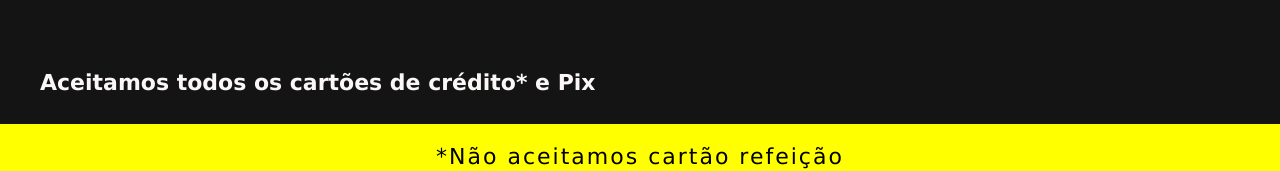
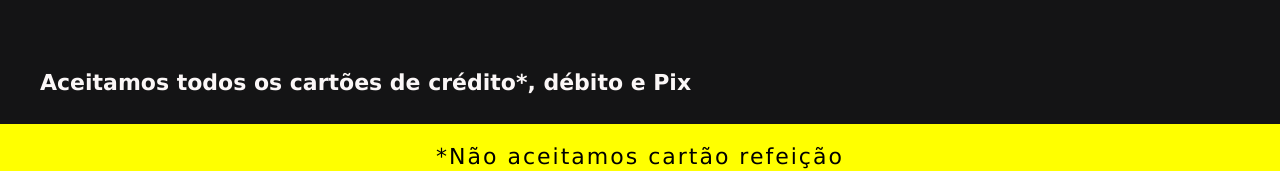
Before and after one commit to Crisbaroli/cardapio, a plain HTML site: page index.html in a window 1280 px wide. Shown: the part 3266-3437 px from the top of the page. Drawn offline with Linux system fonts and the light colour scheme.

Commit message:
alterações no texto

```diff
--- a/index.css
+++ b/index.css
@@ -4,8 +4,7 @@ body{
        margin: auto;
      background-color: rgb(20, 20, 21);
       font-family: 'Lucida Sans', 'Lucida Sans Regular', 'Lucida Grande', 'Lucida Sans Unicode', Geneva, Verdana, sans-serif
-
-}
+   }
 
 .cardapio{
   margin: 50px;
--- a/index.html
+++ b/index.html
@@ -37,6 +37,7 @@
             <li>Carne................................................................................R$17,00</li>
             <li>Toscana............................................................................R$17,00</li>
             <li>Misto (frango, carne e toscana).........................................R$17,00</li>
+
         </ul>
         <br>
         <p> (Acompanhamentos: feijão tropeiro/farofa, salada vinagrete, molho especial)</p>
@@ -63,9 +64,8 @@
         </article>
 
 
-
     <article>
-             <h3>Pastel</h3>
+       <h3>Pastel</h3>
      <div class="imagem"> <img src="churrasco/pastel.jpg" alt="pastel" class="img4"> </div>
 
      <h4>Sabores:</h4>
@@ -106,7 +106,7 @@
 </article>
 </section>
 
-      <h4 class="obs">Aceitamos todos os cartões de crédito* e Pix</h4>
+      <h4 class="obs">Aceitamos todos os cartões de crédito*, débito e Pix </h4>
 
    <footer class="rodape">*Não aceitamos cartão refeição</footer>
   </main>
```
